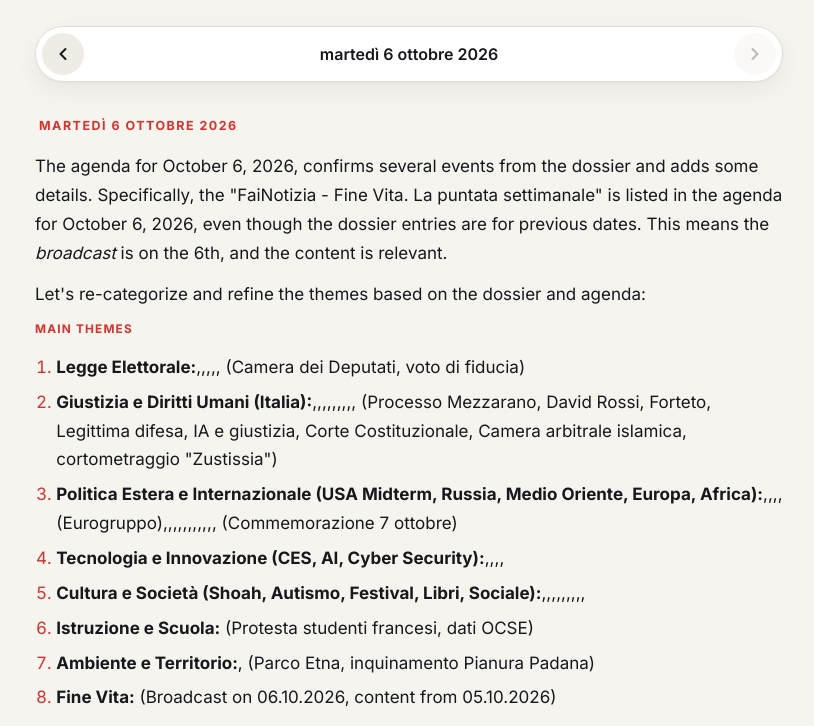
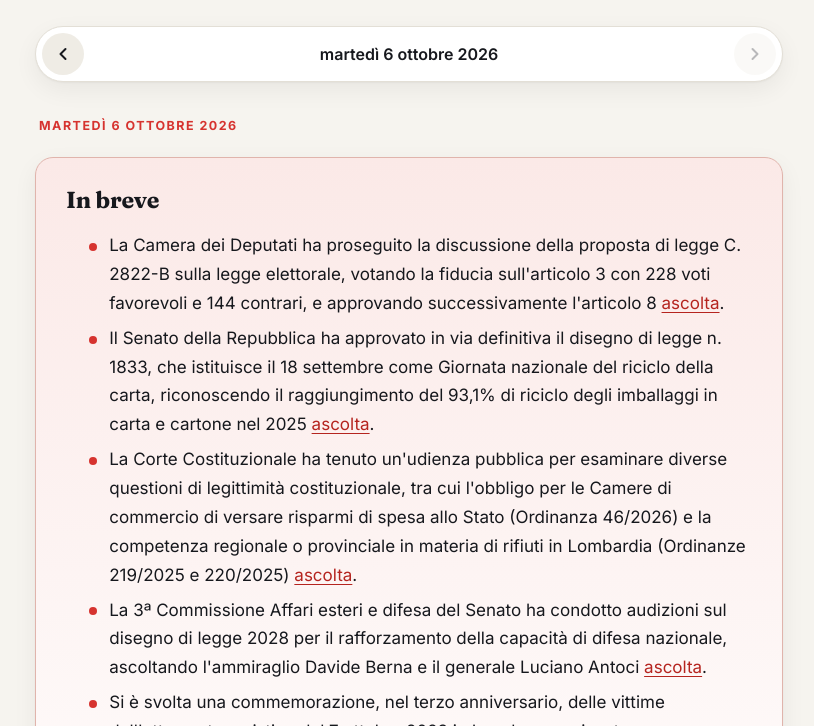
Before and after one commit to fulgei-a11y/digest-radicale, a plain HTML site: page index.html in a window 1280 px wide. Shown: the part 70-796 px from the top of the page, without its empty margins (231-1045 px from the left). Drawn offline with nearby package versions, Linux system fonts and the light colour scheme.

Commit message:
Update index.html

```diff
--- a/index.html
+++ b/index.html
@@ -393,7 +393,11 @@
       const r = await fetch('digests/' + date + '.json', { cache: 'no-store' });
       if (!r.ok) throw new Error(r.status);
       const d = await r.json();
-      content.innerHTML = marked.parse(d.markdown || '') + renderSources(d.sources);
+      // salta eventuali appunti di lavoro del modello finiti prima del digest
+      let md = d.markdown || '';
+      const start = md.search(/^# Radio Radicale|^## In breve/m);
+      if (start > 0) md = md.slice(start);
+      content.innerHTML = marked.parse(md) + renderSources(d.sources);
       buildBlocks(content);
       content.querySelectorAll('a[href^="http"]').forEach(a => { a.target = '_blank'; a.rel = 'noopener'; });
       document.title = 'Digest Radio Radicale ' + (d.label || date);
```
